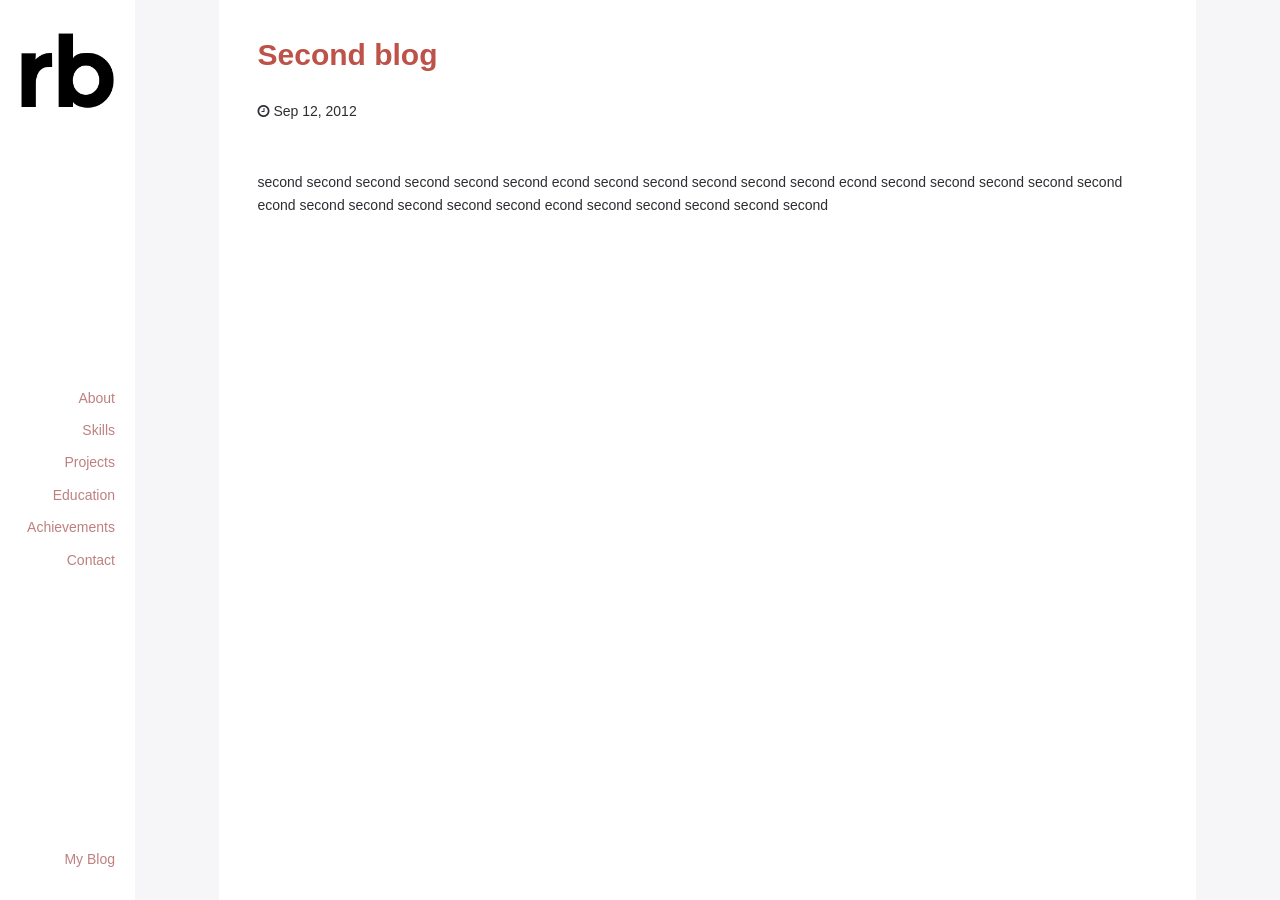
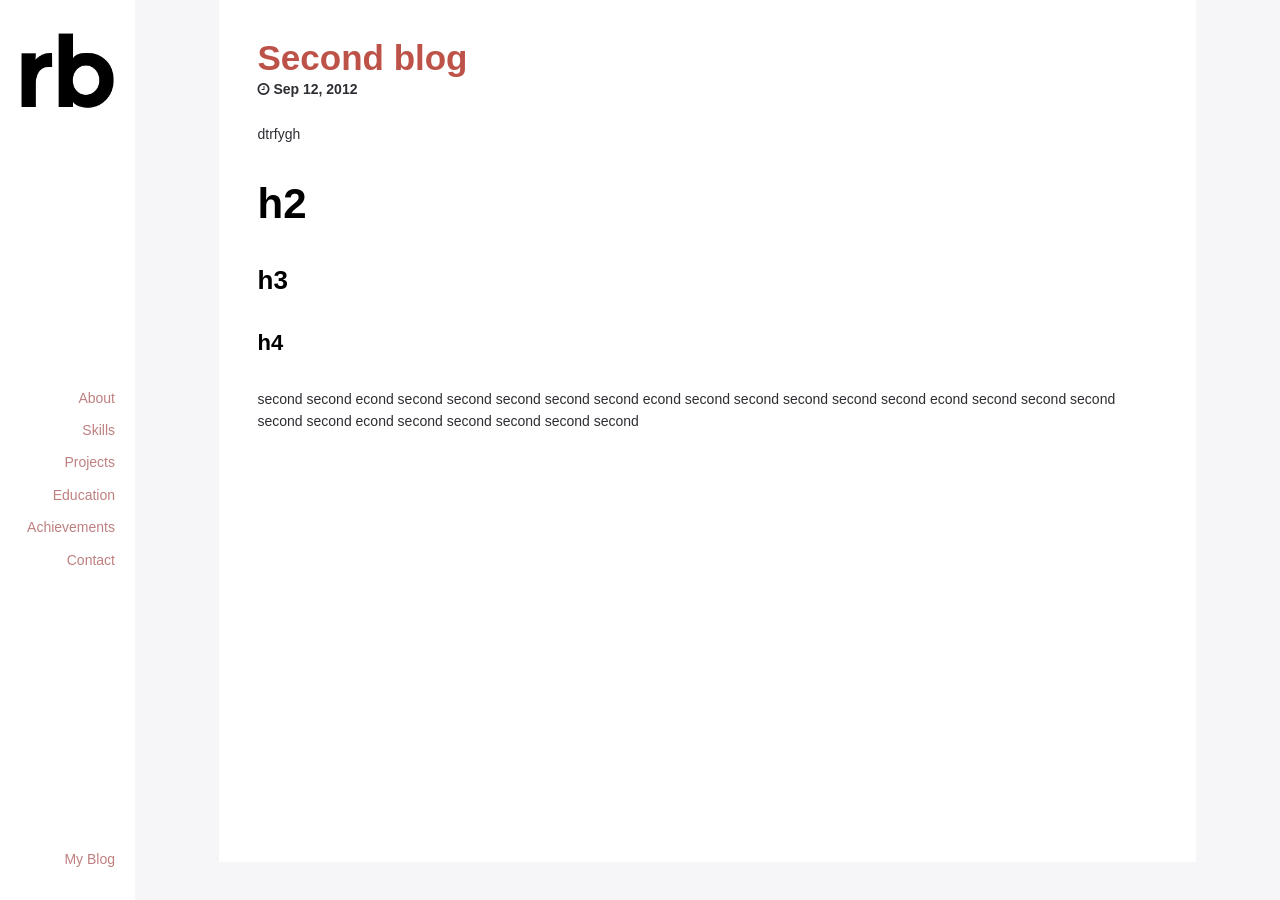
Before and after one commit to shivnshu/homepage, a Jekyll site: the page built from _posts/2012-09-12-how-to-write-a-blog.md, in a window 1280 px wide and 900 px high. Built offline with Jekyll 4.4.1, drawn with Linux system fonts in a browser that asks for light colours; nearby versions of some CDN libraries; Markdown is read by kramdown in place of the engine named in the settings; comment, search, counter and statistics services are not loaded.

Commit message:
post-full design completed

```diff
--- a/_includes/blog.html
+++ b/_includes/blog.html
@@ -1 +1 @@
-<div id="recent-posts" class="posts"><h2 class="inVisible">Recent Posts</h2><hr/>{% for post in site.posts %}<div class="apost inVisible"><a href="{{ post.url }}" class="title">{{ post.title }}</a><p class="date">{{ post.date | date: '%B %d, %Y' }}</p><p class="description">{{ post.description }}</p><a href="{{ post-url }}" class="continue">continue reading..</a></div>{% endfor %}</div>
+<div id="recent-posts" class="posts"><h2 class="inVisible">Recent Posts</h2><hr/>{% for post in site.posts %}<div class="apost inVisible"><a href="{{ post.url }}" class="title">{{ post.title }}</a><p class="date">{{ post.date | date: '%B %d, %Y' }}</p><p class="description">{{ post.description }}</p><a href="{{ post.url }}" class="continue">continue reading..</a></div>{% endfor %}</div>
--- a/_jadefiles/blog.jade
+++ b/_jadefiles/blog.jade
@@ -7,6 +7,6 @@
         a.title(href="{{ post.url }}") {{ post.title }}
         p.date {{ post.date | date: '%B %d, %Y' }}
         p.description {{ post.description }}
-        a.continue(href="{{ post-url }}") continue reading..
+        a.continue(href="{{ post.url }}") continue reading..
 
     {% endfor %}
--- a/_layouts/post.html
+++ b/_layouts/post.html
@@ -13,36 +14,48 @@
         position: relative;
         background-color: white;
         width: 900px;
-        height: 100vh;
+        height: auto;
         margin-left: auto;
         margin-right: auto;
         padding: 0;
         padding: 3%;
+        margin-bottom: 3%;
 
 
-        @media(max-width: 1070px)
-            width: 80%;
     }
+
+@media(max-width: 1070px){
+    .post-full{
+        width: 80%;
+    }
+}
 
 .post-full .title{
     margin: 0;
     <!-- padding: 3%; -->
     display: block;
     text-align: left;
-    font-size: 30px;
+    font-size: 35px;
     font-weight: 800;
-    margin-bottom: 3%;
+    color: #BD5248;
+    <!-- margin-bottom: 3%; -->
 }
 
-.post-full .date {
-    <!-- padding-left: 3%; -->
-    <!-- margin-top: 3%; -->
-    margin-top: 10px;
+.post-full hr{
+    margin: 10px 0;
+    padding: 0;
+    <!-- width: 20%; -->
 }
 
 .post-full .entry {
-    margin-top: 3%;
+    <!-- margin-top: 1%; -->
     text-align: left;
+    <!-- color: black; -->
+
+}
+
+.gigantic, .huge, .large, .bigger, .big, h1, h2, h3, h4, h5, h6{
+    color: black;
 }
 
 </style>
@@ -56,12 +69,14 @@
     <article class="post-full">
 
                 <h2 class="title">{{ page.title }}</h2>
-                <span class="date"><i class="fa fa-clock-o"></i><time datetime="{{page.date|date:"%F"}}"> {{page.date|date:"%b %d, %Y"}}</time></span><br/>
+                <span class="date"><i class="fa fa-clock-o"></i><time datetime="{{page.date|date:"%F"}}" style=" font-weight: 700">  {{page.date|date:"%b %d, %Y"}}</time></span><br/>
                 <span class="category"><i class="icon-tag"></i> {{ page.categories | category_links }}</span><br/>
                 <span class="author"><i class="icon-user"></i> {% if page.author %}{{page.author}}{% else %}{{site.author}}{% endif%}</span>
 
             <div class="entry">{{ content }}</div>
 
+            <div class="disqus_thread"></div>
+
     </article>
 
 </div>
--- a/_posts/2012-09-12-how-to-write-a-blog.md
+++ b/_posts/2012-09-12-how-to-write-a-blog.md
@@ -4,10 +4,10 @@
 description: Second description
 ---
 
-second
-second
-second
-second
+dtrfygh
+##h2
+###h3
+####h4
 second
 second
 econd
```
Also changed, not shown: other parts of _layouts/post.html (+1 -0 lines), _layouts/default.html (+11 -1 lines), 5 other files.
